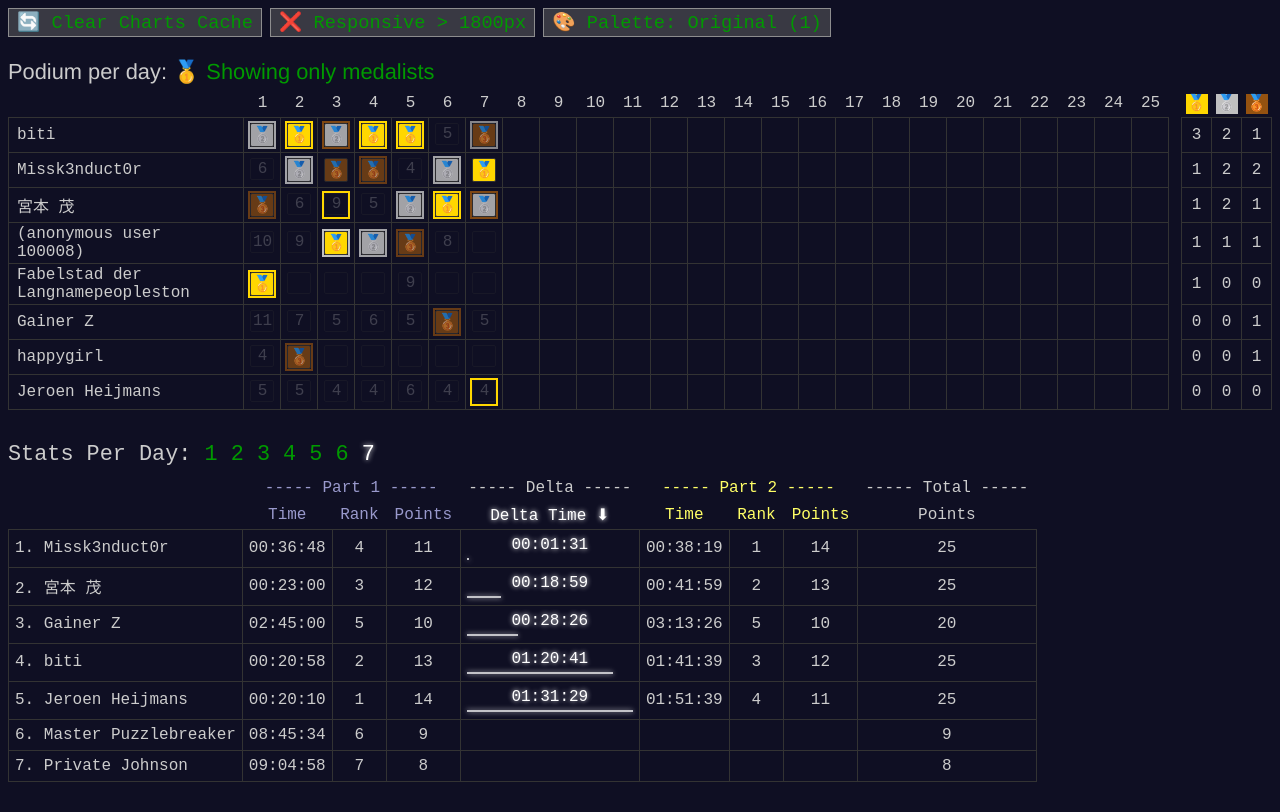
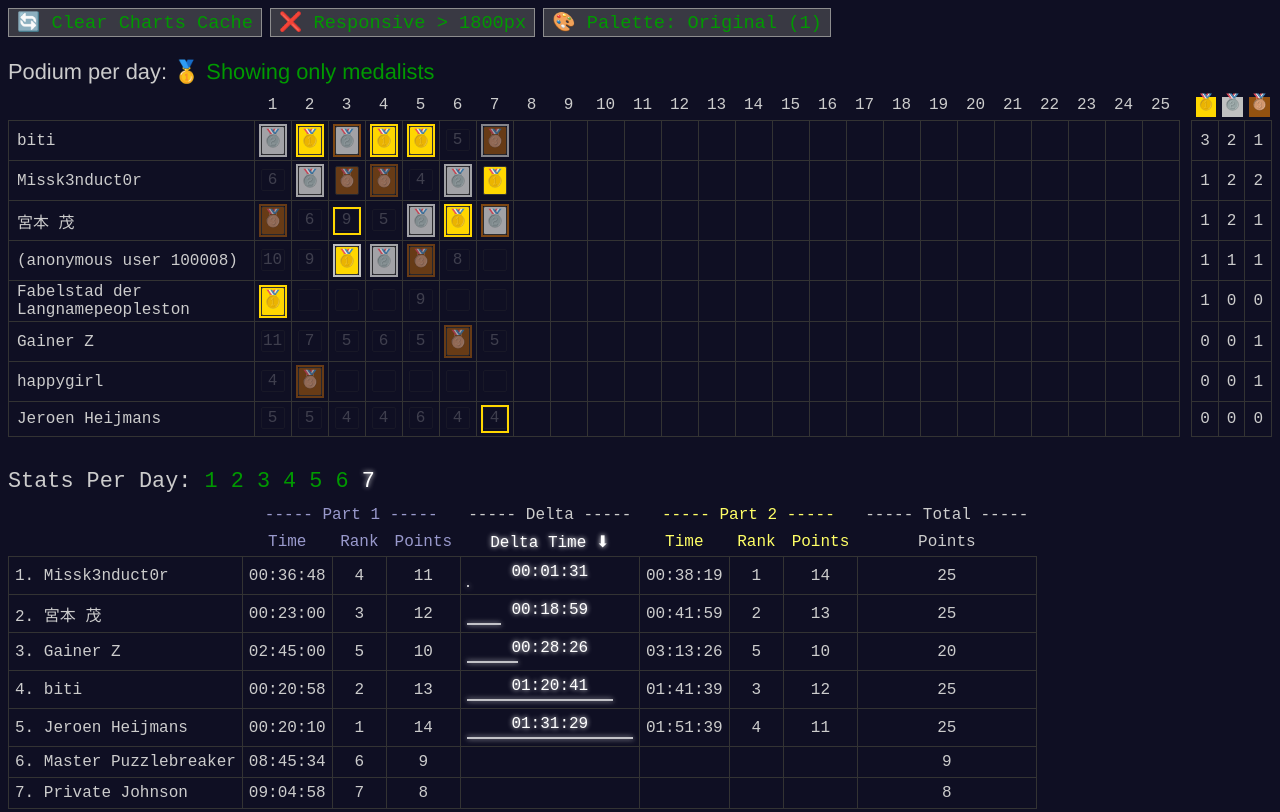
Before and after one commit to jeroenheijmans/advent-of-code-charts, a browser extension: page src/index.html in a window 1280 px wide. Shown: the top 812 px of the page. Drawn offline with nearby package versions, Linux system fonts and the light colour scheme.

Commit message:
Replace medal unicode chars with medal SVG images

```diff
--- a/src/index.html
+++ b/src/index.html
@@ -2,6 +2,7 @@
 <html>
     <head>
         <title>Advent of Code Charts</title>
+        <meta charset="UTF-8"/>
         <style>
             /* simulate aoc website */
             body {
--- a/src/js/app.js
+++ b/src/js/app.js
@@ -361,11 +361,18 @@
         return memberStar.getStarMoment.local().format("HH:mm:ss YYYY-MM-DD") + " (local time)";
     }
 
+    let imgURLGoldMedal = "Emojione_1F947-gold.svg";
+    let imgURLSilverMedal = "Emojione_1F948-silver.svg"
+    let imgURLBronzeMedal = "Emojione_1F949-bronze.svg";
 
     function getLeaderboardJson() {
         // 1. Check if dummy data was loaded...
         if (!!aoc.dummyData) {
             console.info("Loading dummyData");
+
+            imgURLGoldMedal = `img/${imgURLGoldMedal}`;
+            imgURLSilverMedal = `img/${imgURLSilverMedal}`;
+            imgURLBronzeMedal = `img/${imgURLBronzeMedal}`;
 
             return new Promise((resolve, reject) => {
                 setTimeout(() => {
@@ -375,6 +382,9 @@
         }
         // 2. Apparently we can use real calls...
         else {
+            imgURLGoldMedal = chrome.runtime.getURL(imgURLGoldMedal);
+            imgURLSilverMedal = chrome.runtime.getURL(imgURLSilverMedal);
+            imgURLBronzeMedal = chrome.runtime.getURL(imgURLBronzeMedal);
             let anchor = document.querySelector("#api_info a");
             if (!!anchor) {
                 let url = anchor.href;
@@ -730,7 +740,14 @@
         }
 
         loadMedalOverview(data) {
-            const medalHtml = n => n === 0 ? "🥇" : n === 1 ? "🥈" : n === 2 ? "🥉" : `${n}`;
+            const addMedal = (n, span) => {
+                if (n > 2) {
+                    span.innerText = `${n}`;
+                    return;
+                }
+                let img = span.appendChild(document.createElement("img"));
+                img.src = n === 0 ? imgURLGoldMedal : n === 1 ? imgURLSilverMedal : n === 2 ? imgURLBronzeMedal : undefined;
+            }
             const medalColor = n => n === 0 ? "gold" : n === 1 ? "silver" : n === 2 ? "#945210" : "rgba(15, 15, 35, 1.0)";
 
             this.medals.title =
@@ -766,7 +783,7 @@
             for (let n = 0; n < podiumLength; n++) {
                 let td = tr.appendChild(document.createElement("td"));
                 let span = td.appendChild(document.createElement("span"));
-                span.innerText = medalHtml(n);
+                addMedal(n, span);
                 span.style.backgroundColor = medalColor(n);
                 span.style.padding = "1px";
                 td.style.padding = "4px";
@@ -804,7 +821,7 @@
                         }
 
                         let span = div.appendChild(document.createElement("span"));
-                        span.innerText = medalHtml(secondPuzzlePodiumPlace);
+                        addMedal(secondPuzzlePodiumPlace, span);
                         span.style.display = "block";
                         span.style.padding = "1px";
                         span.style.borderRadius = "2px";
```
Also changed, not shown: manifest.json, src/img/Emojione_1F947-gold.svg (added), src/img/Emojione_1F948-silver.svg (added), src/img/Emojione_1F949-bronze.svg (added), 2 other files.
